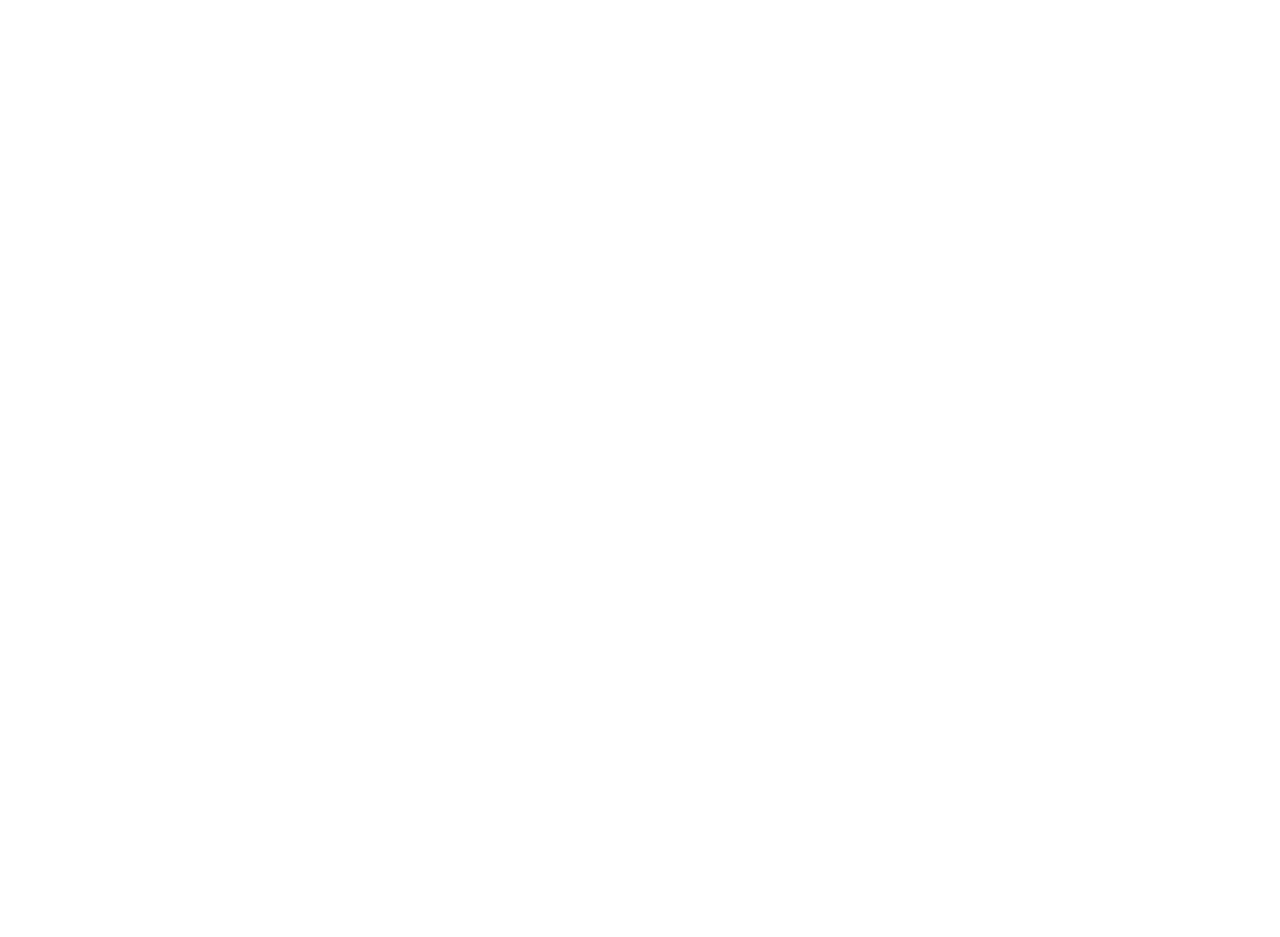
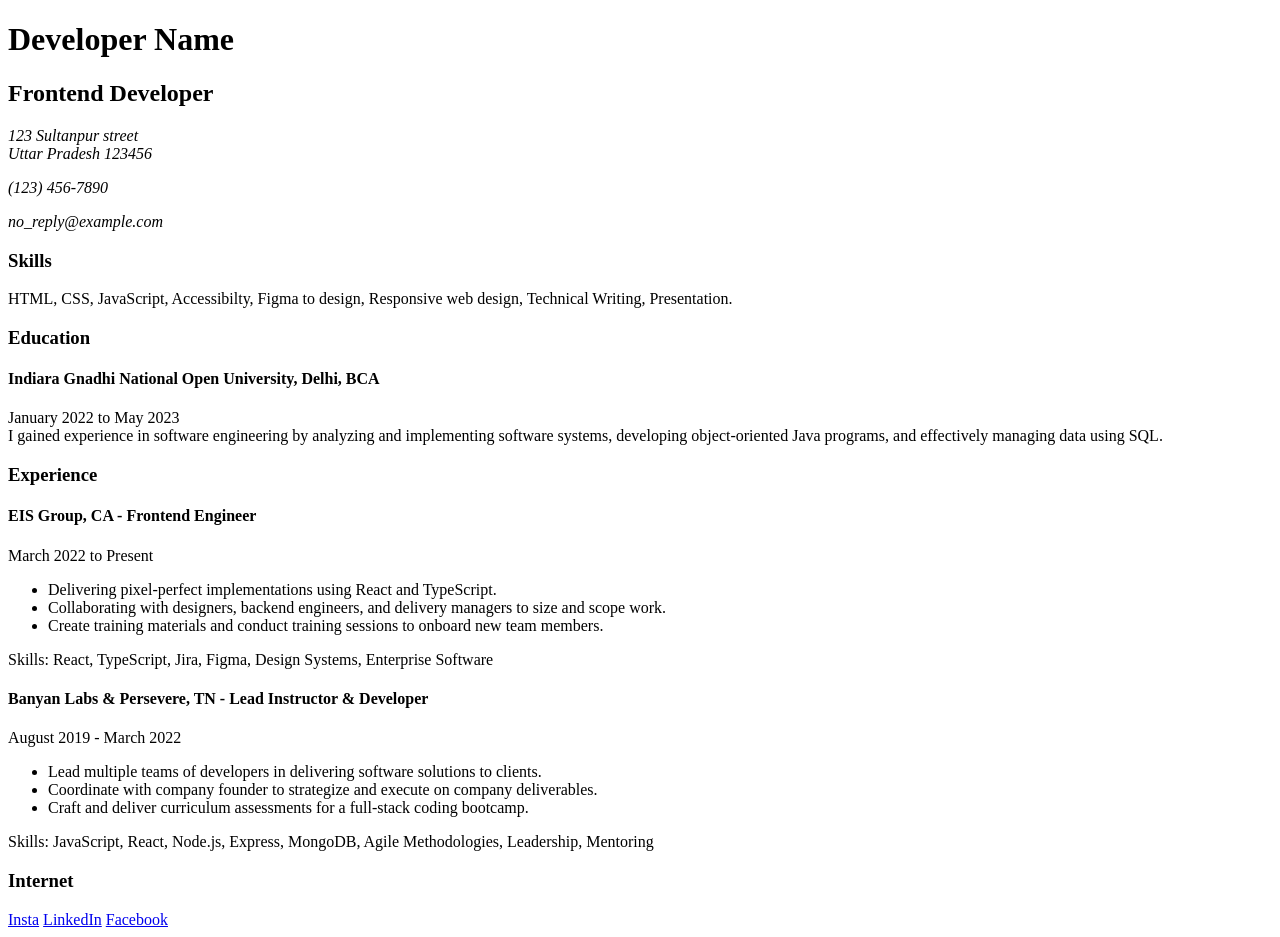
Before and after one commit to ansariinabeel/RdMap-Projects, a plain HTML site: page 01-single-page-cv/index.html in a window 1280 px wide. Before the commit the page ends 800 px from the top, so only its background shows below. Drawn offline with Linux system fonts and the light colour scheme.

Commit message:
Add Code

```diff
--- a/01-single-page-cv/index.html
+++ b/01-single-page-cv/index.html
@@ -6,6 +6,92 @@
     <title>Document</title>
 </head>
 <body>
+    <header>
+        <h1>Developer Name</h1>
+        <h2>Frontend Developer</h2>
+        <address>
+            123 Sultanpur street <br>
+            Uttar Pradesh 123456 <br>
+            <p>(123) 456-7890</p>
+            <p>no_reply@example.com</p>
+        </address>
+    </header>
 
+    <main>
+        <section class="skills">
+            <h3 class="section-title">Skills</h3>
+            <p>
+                HTML, CSS, JavaScript, Accessibilty, Figma to design, Responsive web design, Technical Writing, Presentation.
+            </p>
+        </section>
+
+        <section class="education">
+            <h3 class="section-title">Education</h3>
+            <h4> Indiara Gnadhi National Open University, Delhi, BCA</h4>
+            <p>
+                  January 2022 to May 2023<br />
+                 I gained experience in software engineering by analyzing and
+                implementing software systems, developing object-oriented Java
+                programs, and effectively managing data using SQL.
+            </p>
+        </section>
+
+        <section class="experience">
+            <h3 class="section-title">Experience</h3>
+             <article>
+          <h4>EIS Group, CA - Frontend Engineer</h4>
+          <p>March 2022 to Present</p>
+          <ul>
+            <li>
+              Delivering pixel-perfect implementations using React and
+              TypeScript.
+            </li>
+            <li>
+              Collaborating with designers, backend engineers, and delivery
+              managers to size and scope work.
+            </li>
+            <li>
+              Create training materials and conduct training sessions to onboard
+              new team members.
+            </li>
+          </ul>
+          <p>
+            Skills: React, TypeScript, Jira, Figma, Design Systems, Enterprise
+            Software
+          </p>
+        </article>
+
+        <article>
+          <h4>Banyan Labs & Persevere, TN - Lead Instructor & Developer</h4>
+          <p>August 2019 - March 2022</p>
+          <ul>
+            <li>
+              Lead multiple teams of developers in delivering software solutions
+              to clients.
+            </li>
+            <li>
+              Coordinate with company founder to strategize and execute on
+              company deliverables.
+            </li>
+            <li>
+              Craft and deliver curriculum assessments for a full-stack coding
+              bootcamp.
+            </li>
+          </ul>
+          <p>
+            Skills: JavaScript, React, Node.js, Express, MongoDB, Agile
+            Methodologies, Leadership, Mentoring
+          </p>
+        </article>
+        </section>
+
+        <section class="internet">
+            <h3 class="section-title">Internet</h3>
+            <a href="https://www.instagram.com">Insta</a>
+            <a href="https://www.linkedin.com">LinkedIn</a>
+            <a href="https://www.facebook.com">Facebook</a>
+
+        </section>
+    </main>
 </body>
 </html>
```
